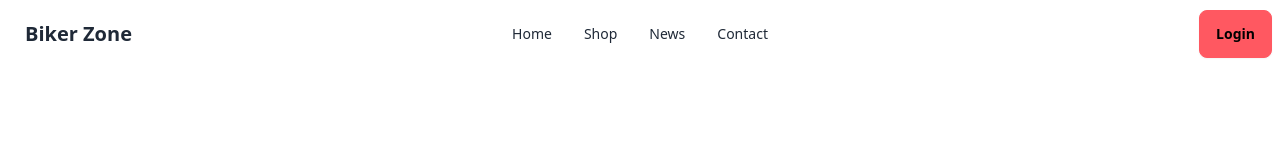
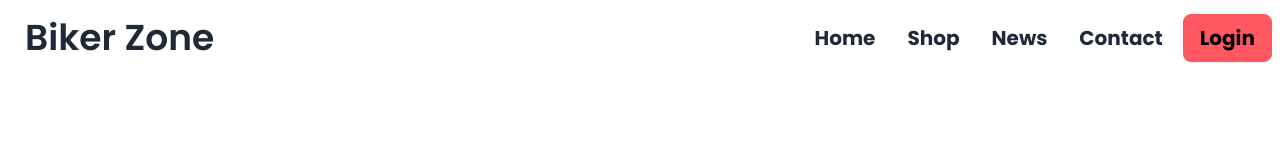
Before and after one commit to oworkmahade/Biker-Zone, a plain HTML site: page index.html in a window 1280 px wide. Drawn offline with nearby package versions, Linux system fonts and the light colour scheme.

Commit message:
nav commit

```diff
--- a/index.html
+++ b/index.html
@@ -8,14 +8,26 @@
     <!-- tailwind and daisy ui cdn -->
     <link href="https://cdn.jsdelivr.net/npm/daisyui@4.7.3/dist/full.min.css" rel="stylesheet" type="text/css" />
     <script src="https://cdn.tailwindcss.com"></script>
+    <!-- google fonts poppins  -->
+    <link rel="preconnect" href="https://fonts.googleapis.com">
+    <link rel="preconnect" href="https://fonts.gstatic.com" crossorigin>
+    <link
+        href="https://fonts.googleapis.com/css2?family=Poppins:ital,wght@0,100;0,200;0,300;0,400;0,500;0,600;0,700;0,800;0,900;1,100;1,200;1,300;1,400;1,500;1,600;1,700;1,800;1,900&display=swap"
+        rel="stylesheet">
+    <style>
+        .font-poppins {
+            font-family: "Poppins", sans-serif;
+        }
+    </style>
+
 
 </head>
 
-<body>
+<body class="font-poppins">
     <header>
         <nav>
             <div class="navbar bg-base-100">
-                <div class="navbar-start">
+                <div class=" flex-1">
                     <div class="dropdown">
                         <div tabindex="0" role="button" class="btn btn-ghost lg:hidden">
                             <svg xmlns="http://www.w3.org/2000/svg" class="h-5 w-5" fill="none" viewBox="0 0 24 24"
@@ -25,29 +37,30 @@
                             </svg>
                         </div>
                         <ul tabindex="0"
-                            class="menu menu-sm dropdown-content mt-3 z-[1] p-2 shadow bg-base-100 rounded-box w-52">
+                            class="menu menu-sm dropdown-content mt-3 z-[1] p-2  shadow bg-base-100 rounded-box w-52 text-xl font-bold">
                             <li><a>Home</a></li>
                             <li><a>Shop</a></li>
                             <li><a>News</a></li>
                             <li><a>Contact</a></li>
                         </ul>
                     </div>
-                    <a class="btn btn-ghost text-xl">Biker Zone</a>
+                    <a class="btn btn-ghost text-4xl">Biker Zone</a>
                 </div>
                 <div class="navbar-center hidden lg:flex">
-                    <ul class="menu menu-horizontal px-1">
+                    <ul class="menu menu-horizontal text-xl font-bold px-1">
                         <li><a>Home</a></li>
                         <li><a>Shop</a></li>
                         <li><a>News</a></li>
                         <li><a>Contact</a></li>
                     </ul>
                 </div>
-                <div class="navbar-end">
-                    <a class="btn btn-error">Login</a>
+                <div class="">
+                    <a class="btn btn-error text-xl font-bold">Login</a>
                 </div>
             </div>
         </nav>
     </header>
+
     <main></main>
     <footer></footer>
 
```
